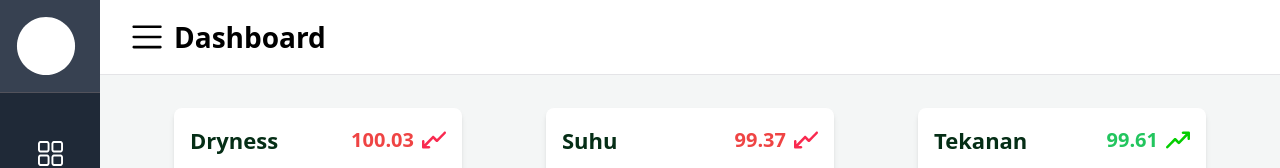
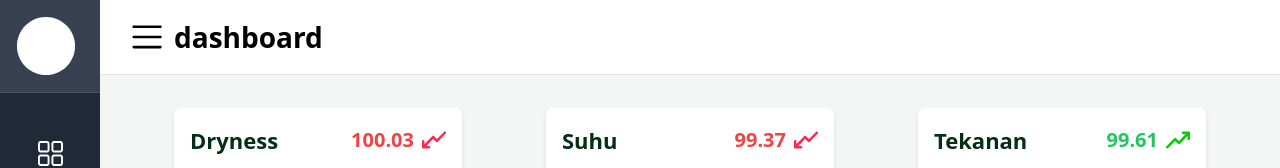
Before and after one commit to JorLojor/pertamini-unpad, a React (Vite) app in the folder FE/: page / in a window 1280 px wide. Shown: the top 168 px of the page. Built offline with nearby package versions, Linux system fonts and the light colour scheme.

Commit message:
fix header

```diff
--- a/FE/src/App.jsx
+++ b/FE/src/App.jsx
@@ -8,7 +8,7 @@ import Kalibrasi from './pages/kalibrasi';
 
 function App() {
   const [buka, setBuka] = useState(false);
-  const [currentPage, setCurrentPage] = useState('dashboard'); // Set default page to 'dashboard'
+  const [currentPage, setCurrentPage] = useState('dashboard');
 
   const toggleSidebar = () => {
     setBuka(!buka);
@@ -16,11 +16,11 @@ function App() {
 
   const renderPage = () => {
     switch (currentPage) {
-      case 'dashboard':
+      case 'Dashboard':
         return <Dashboard />;
-      case 'analytic':
+      case 'Analytic':
         return <Analytic />;
-      case 'kalibrasi':
+      case 'Kalibrasi':
         return <Kalibrasi />;
       default:
         return <Dashboard />;
@@ -29,7 +29,7 @@ function App() {
 
   return (
     <>
-      <Header buka={buka} toggleSidebar={toggleSidebar} />
+      <Header buka={buka} toggleSidebar={toggleSidebar} title ={ currentPage} />
       <div
         className="fixed h-full"
         style={{
--- a/FE/src/components/header/header.jsx
+++ b/FE/src/components/header/header.jsx
@@ -4,7 +4,7 @@ import { IoClose } from "react-icons/io5";
 import propTypes from "prop-types";
 import { motion } from "framer-motion";
 
-const Header = ({ buka, toggleSidebar }) => {
+const Header = ({ buka, toggleSidebar, title }) => {
      return (
           <header
                className={`bg-white fixed top-0 left-0 text-white p-4 flex justify-between items-center w-full border-b border-b-zinc-200`}>
@@ -35,7 +35,7 @@ const Header = ({ buka, toggleSidebar }) => {
                                    </motion.div>
                               )}
                          </motion.button>
-                         <div className="text-[28px] font-bold ps-3 text-black">Dashboard</div>
+                         <div className="text-[28px] font-bold ps-3 text-black">{title}</div>
                     </div>
                </motion.div>
           </header>
@@ -45,6 +45,7 @@ const Header = ({ buka, toggleSidebar }) => {
 Header.propTypes = {
      buka: propTypes.bool.isRequired,
      toggleSidebar: propTypes.func.isRequired,
+     title: propTypes.string.isRequired,
 };
 
 export default Header;
--- a/FE/src/layout/sidebar/Sidebar.jsx
+++ b/FE/src/layout/sidebar/Sidebar.jsx
@@ -39,7 +39,7 @@ const Sidebar = ({ buka, toggleSidebar, setCurrentPage }) => {
       </div>
 
       <div className="button-sidebar flex flex-row space-x-4 items-center p-4 mt-8 w-full hover:bg-gray-700 active:bg-gray-600 cursor-pointer"
-        onClick={() => setCurrentPage('dashboard')}
+        onClick={buka ? () => setCurrentPage('Dashboard') : toggleSidebar}
       >
         <img className={`${buka ? 'm-x-0' : 'mx-auto'}`} src={Dashboard} alt="Dashboard Icon" />
         {buka && (
@@ -55,7 +55,7 @@ const Sidebar = ({ buka, toggleSidebar, setCurrentPage }) => {
       </div>
 
       <div className="button-sidebar flex flex-row space-x-4 items-center p-4 mt-4 w-full hover:bg-gray-700 active:bg-gray-600 cursor-pointer"
-        onClick={() => setCurrentPage('analytic')}
+        onClick={buka ? () => setCurrentPage('Analytic') : toggleSidebar}
       >
         <img className={`${buka ? 'm-x-0' : 'mx-auto'}`} src={Analytic} alt="Analytic Icon" />
         {buka && (
@@ -71,7 +71,7 @@ const Sidebar = ({ buka, toggleSidebar, setCurrentPage }) => {
       </div>
 
       <div className="button-sidebar flex flex-row space-x-4 items-center p-4 mt-4 w-full hover:bg-gray-700 active:bg-gray-600 cursor-pointer"
-        onClick={() => setCurrentPage('kalibrasi')}
+        onClick={buka ? () => setCurrentPage('Kalibrasi') : toggleSidebar}
       >
         <img className={`${buka ? 'm-x-0' : 'mx-auto'}`} src={Kalibrasi} alt="Kalibrasi Icon" />
         {buka && (
--- a/FE/src/pages/kalibrasi.jsx
+++ b/FE/src/pages/kalibrasi.jsx
@@ -1,3 +1,5 @@
+
+
 const Kalibrasi = () => {
   return (
     <div className="pt-24">
```
Lines whose indentation alone changed are shown as unchanged.
